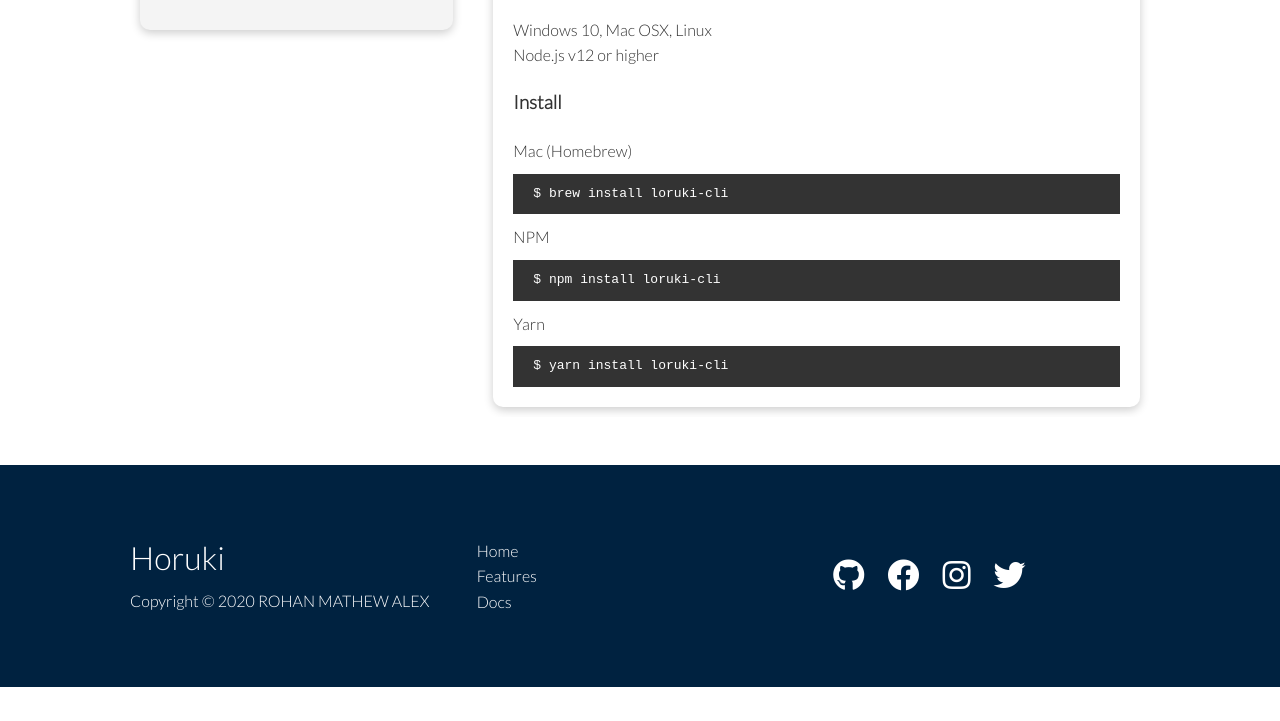
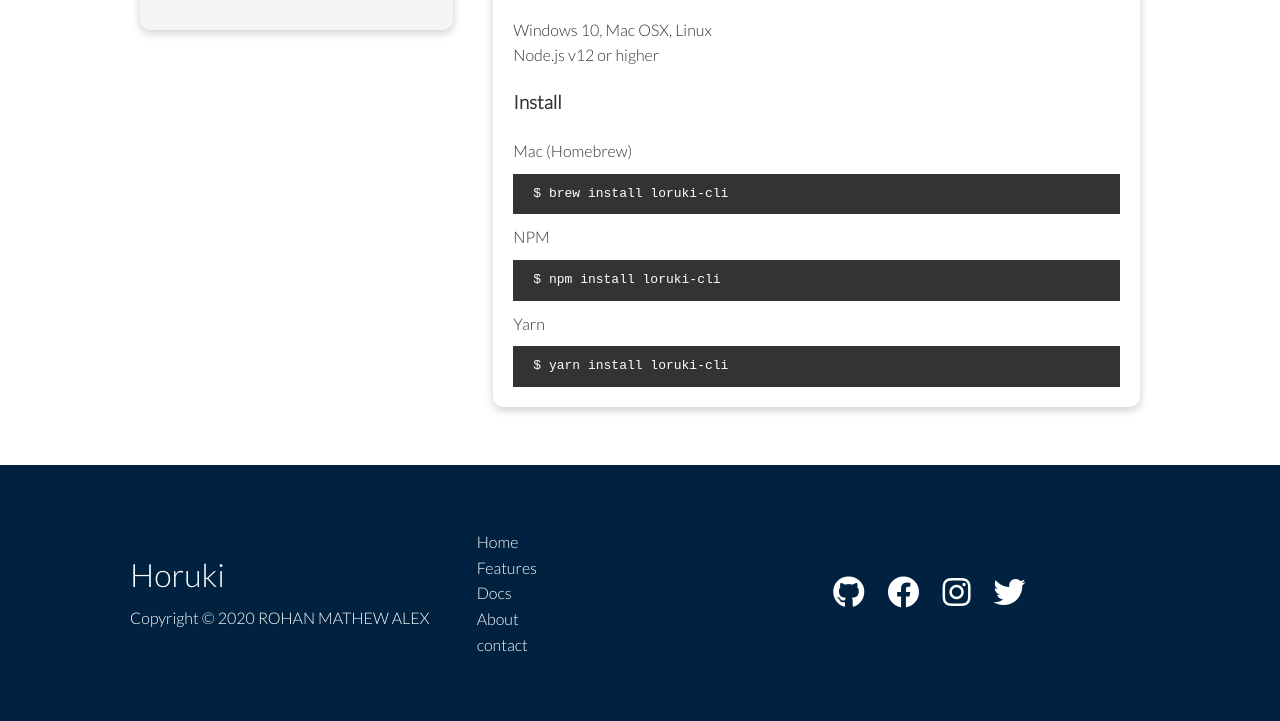
Before and after one commit to rohanmathewalex/Web-Development-Roadmap, a plain HTML site: page HORUKI-CLOUD-SOLUTION/docs.html in a window 1280 px wide. Shown: the part 828-1549 px from the top of the page. Before the commit the page ends 1515 px from the top, so only its background shows below. Drawn offline with Linux system fonts and the light colour scheme.

Commit message:
new pages

```diff
--- a/HORUKI-CLOUD-SOLUTION/docs.html
+++ b/HORUKI-CLOUD-SOLUTION/docs.html
@@ -102,6 +102,8 @@
                     <li><a href="index.html">Home</a></li>
                     <li><a href="features.html">Features</a></li>
                     <li><a href="docs.html">Docs</a></li>
+                    <li><a href="aboutus.html">About</a></li>
+                    <li><a href="contact.html">contact</a></li>
                 </ul>
             </nav>
             <div class="social">
```
Also changed, not shown: HORUKI-CLOUD-SOLUTION/features.html (+2 -0 lines).
